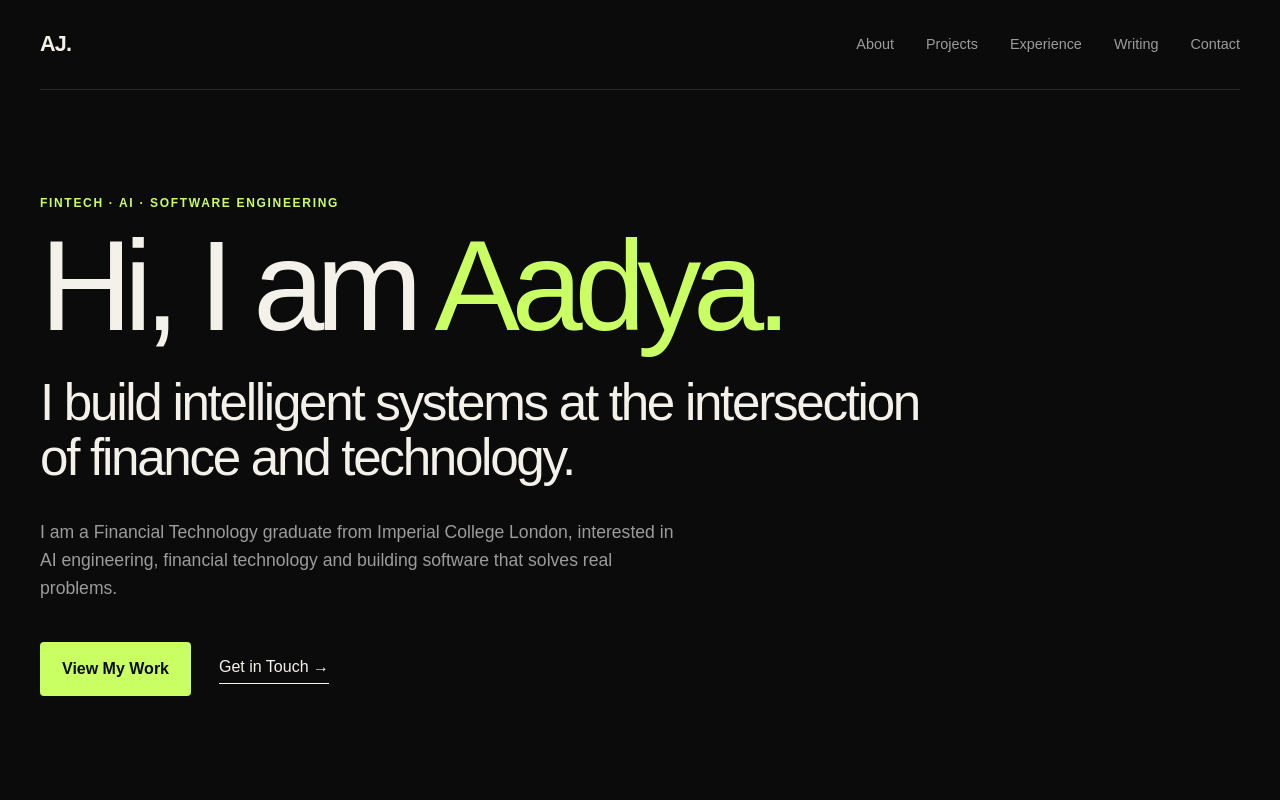
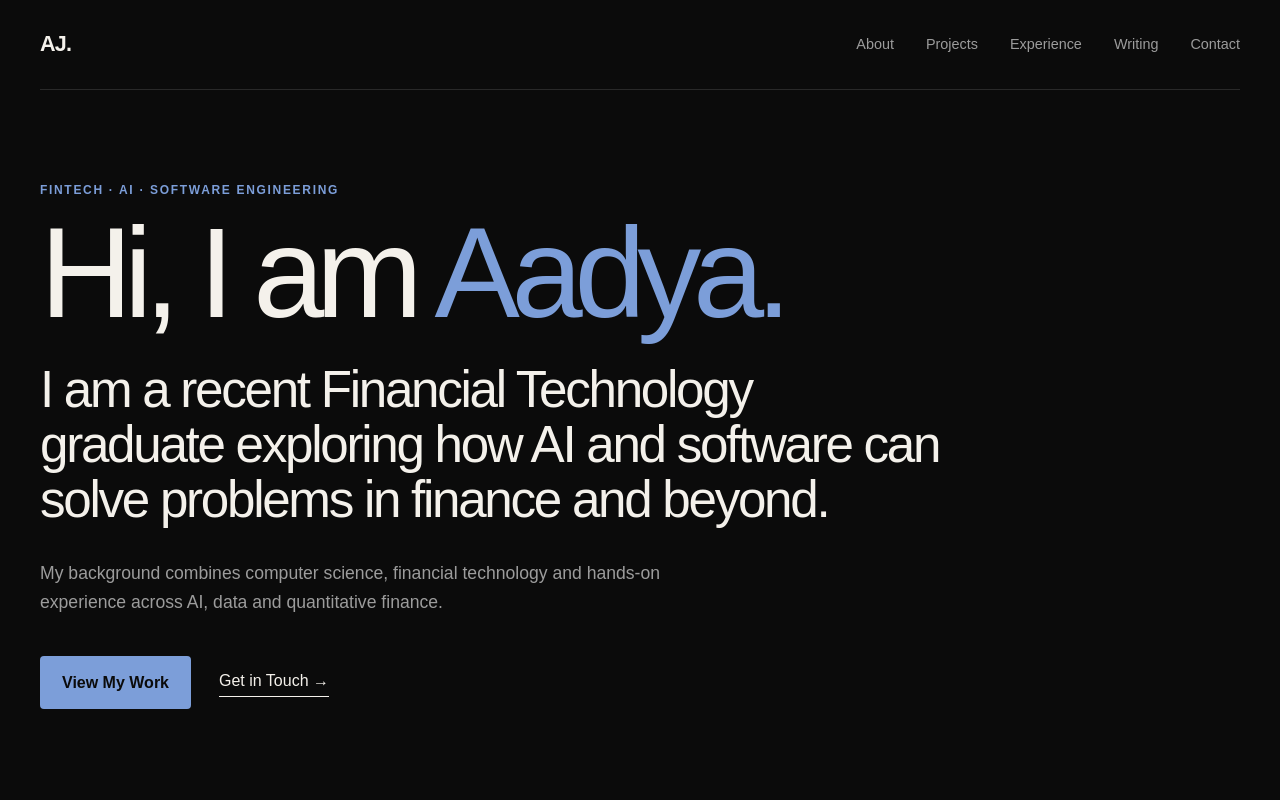
Before and after one commit to aadsj12/aadya-portfolio, a Next.js app: page / in a window 1280 px wide. Shown: the top 800 px of the page. Built offline with nearby package versions, Linux system fonts and the light colour scheme.

Commit message:
Address portfolio design review feedback

```diff
--- a/app/globals.css
+++ b/app/globals.css
@@ -18,7 +18,7 @@ body {
   --text: #f4f1eb;
   --muted: #9c9c9c;
   --border: #292929;
-  --accent: #c9ff63;
+  --accent: #7C9ED9;
 }
 
 body {
--- a/app/page.tsx
+++ b/app/page.tsx
@@ -113,14 +113,11 @@ export default function Home() {
         </h1>
 
         <h2>
-          I build intelligent systems at the intersection of finance and
-          technology.
+          I am a recent Financial Technology graduate exploring how AI and software can solve problems in finance and beyond.
         </h2>
 
         <p className="heroText">
-          I am a Financial Technology graduate from Imperial College London,
-          interested in AI engineering, financial technology and building
-          software that solves real problems.
+          My background combines computer science, financial technology and hands-on experience across AI, data and quantitative finance.
         </p>
 
         <div className="heroButtons">
```
